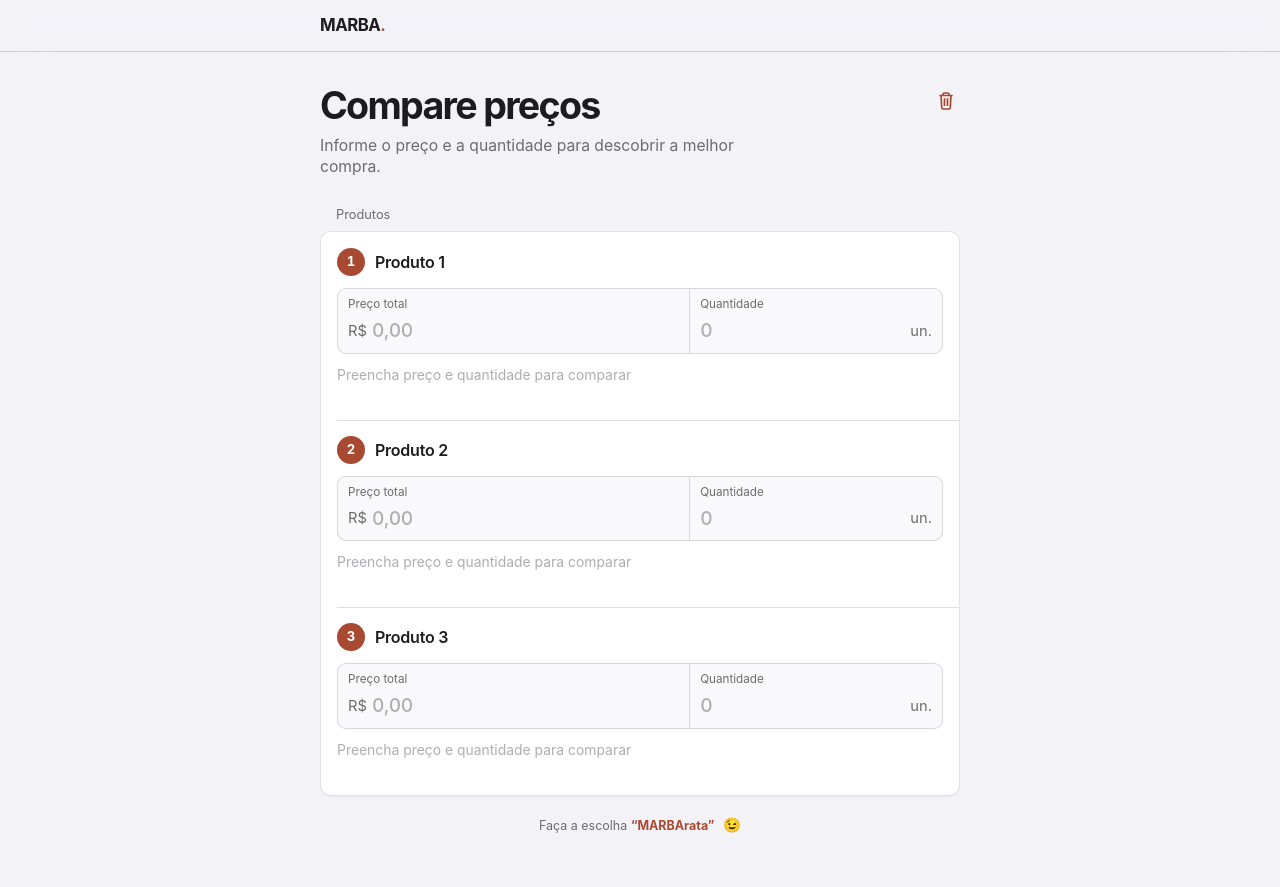
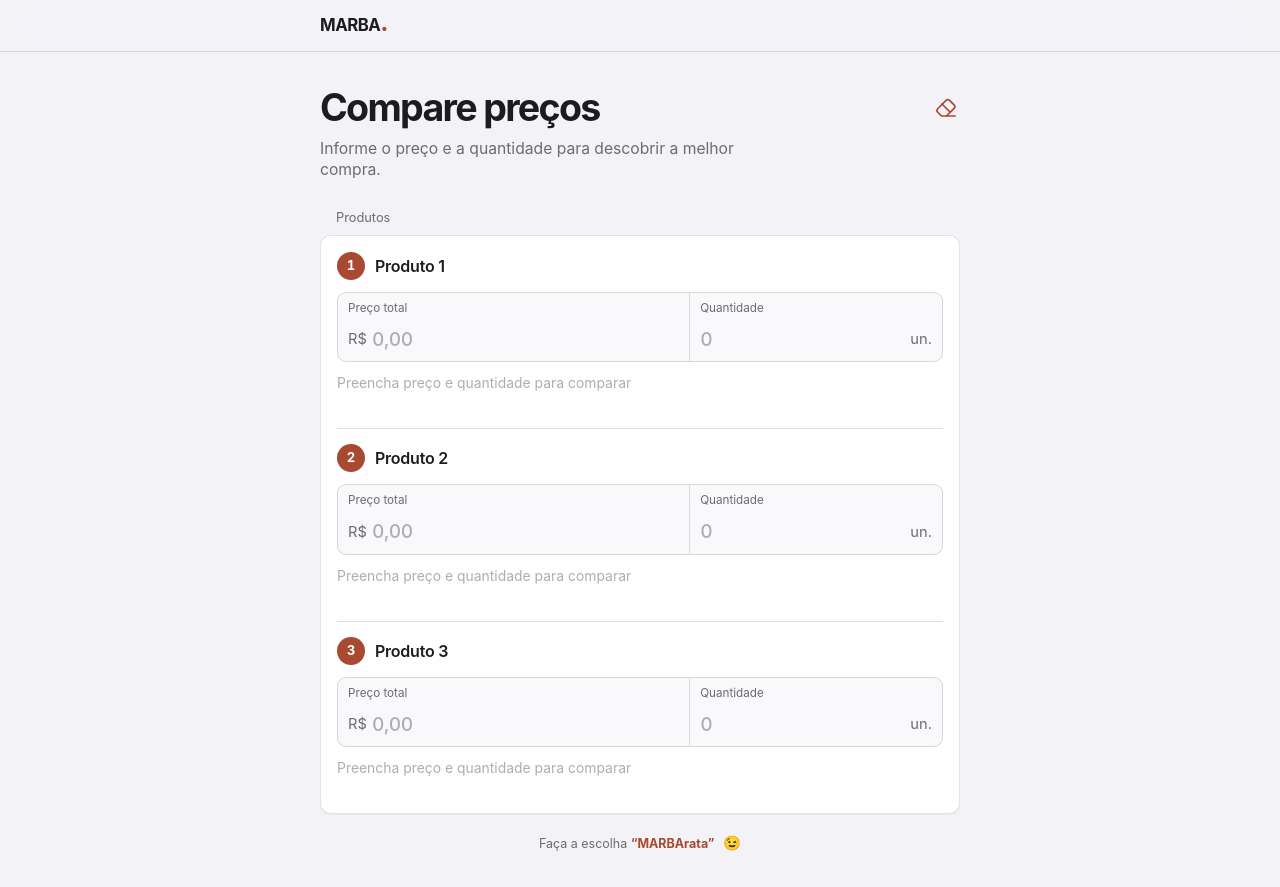
Before and after one commit to lossurdo/marba, an Angular app: page / in a window 1280 px wide. Built offline with nearby package versions, Linux system fonts and the light colour scheme.

Commit message:
fix: refina alinhamento e header

```diff
--- a/src/app/app.css
+++ b/src/app/app.css
@@ -12,19 +12,21 @@
   justify-content: space-between;
   padding: env(safe-area-inset-top) max(20px, calc((100vw - 680px) / 2 + 20px)) 0;
   border-bottom: 1px solid rgb(60 60 67 / 18%);
-  background: rgb(242 242 247 / 82%);
+  background: rgb(242 242 247 / 56%);
+  -webkit-backdrop-filter: saturate(180%) blur(20px);
   backdrop-filter: saturate(180%) blur(20px);
 }
 
 .brand { color: var(--ink); font-size: 1.05rem; font-weight: 700; letter-spacing: -.03em; text-decoration: none; }
-.brand span { color: var(--accent); }
+.brand span { color: var(--accent); font-size: 1.48em; line-height: 0; }
 
 .comparison { max-width: 680px; margin: 0 auto; padding: 24px 20px 0; }
-.intro { display: flex; align-items: flex-start; justify-content: space-between; gap: 16px; margin: 0 0 28px; }
+.intro { margin: 0 0 28px; }
+.intro-heading { display: flex; align-items: center; justify-content: space-between; gap: 16px; }
 h1 { margin: 0; color: var(--ink); font-size: clamp(2rem, 7vw, 2.35rem); font-weight: 700; letter-spacing: -.045em; line-height: 1.08; }
 .intro-copy { max-width: 440px; margin: 8px 0 0; color: var(--muted); font-size: .98rem; line-height: 1.35; }
 
-.clear-button { display: grid; width: 44px; min-width: 44px; height: 44px; min-height: 44px; margin: -7px -8px 0 0; padding: 10px; border: 0; border-radius: 50%; place-items: center; color: var(--accent); background: transparent; cursor: pointer; }
+.clear-button { display: grid; width: 44px; min-width: 44px; height: 44px; min-height: 44px; margin: 0 -8px 0 0; padding: 10px; border: 0; border-radius: 50%; place-items: center; color: var(--accent); background: transparent; cursor: pointer; }
 .clear-button svg { width: 100%; height: 100%; }
 .clear-button:hover { background: rgb(199 90 61 / 10%); }
 .clear-button:active { opacity: .55; }
@@ -34,7 +36,7 @@ h1 { margin: 0; color: var(--ink); font-size: clamp(2rem, 7vw, 2.35rem); font-we
 .items-list { overflow: hidden; border: 1px solid rgb(60 60 67 / 14%); border-radius: 11px; background: var(--surface); box-shadow: 0 1px 1px rgb(0 0 0 / 4%); }
 
 .item-card { --card-accent: var(--accent); position: relative; padding: 16px; background: var(--surface); }
-.item-card + .item-card::before { position: absolute; top: 0; right: 0; left: 16px; height: 1px; background: rgb(60 60 67 / 16%); content: ''; }
+.item-card + .item-card::before { position: absolute; top: 0; right: 16px; left: 16px; height: 1px; background: rgb(60 60 67 / 16%); content: ''; }
 .item-card.is-best { --card-accent: var(--badge-ink); }
 .item-card.is-most-expensive { --card-accent: var(--higher-ink); }
 
@@ -47,7 +49,7 @@ h2 { margin: 0; color: var(--ink); font-size: 1rem; font-weight: 600; letter-spa
 .higher-badge { color: var(--higher-ink); background: var(--higher-bg); }
 
 .fields-row { display: grid; grid-template-columns: 1.25fr .9fr; overflow: hidden; border: 1px solid rgb(60 60 67 / 18%); border-radius: 9px; background: #f9f9fb; }
-.field { display: grid; min-width: 0; gap: 2px; padding: 7px 10px; }
+.field { display: grid; min-width: 0; gap: 7px; padding: 7px 10px; }
 .field + .field { border-left: 1px solid rgb(60 60 67 / 16%); }
 .field-label { color: var(--muted); font-size: .73rem; }
 .input-wrap { display: flex; min-height: 30px; align-items: center; gap: 5px; border-radius: 4px; }
@@ -61,7 +63,7 @@ input::placeholder { color: var(--placeholder); opacity: 1; }
 .card-result strong { color: var(--card-accent); font-size: 1rem; font-weight: 650; font-variant-numeric: tabular-nums; }
 .card-result strong span { color: var(--muted); font-size: .78rem; font-weight: 400; }
 .result-hint { color: var(--placeholder); font-size: .87rem; }
-.equivalent-price { display: inline-flex; align-items: baseline; gap: 5px; margin-left: auto; }
+.equivalent-price { display: inline-flex; align-items: baseline; gap: 5px; margin-left: 0; }
 .page-footer { margin: 19px 16px 0; color: var(--muted); font-size: .78rem; line-height: 1.35; text-align: center; }
 .footer-quote { color: var(--accent); font-weight: 650; }
 .wink { margin-left: -2px; font-size: .9rem; }
--- a/src/app/app.html
+++ b/src/app/app.html
@@ -4,12 +4,16 @@
   </header>
   <section class="comparison" aria-labelledby="page-title">
     <div class="intro">
-      <div><h1 id="page-title">Compare preços</h1><p class="intro-copy">Informe o preço e a quantidade para descobrir a melhor compra.</p></div>
-      <button class="clear-button" type="button" aria-label="Limpar dados e começar novamente" title="Limpar dados e começar novamente" (click)="clearItems()">
+      <div class="intro-heading">
+        <h1 id="page-title">Compare preços</h1>
+        <button class="clear-button" type="button" aria-label="Limpar dados e começar novamente" title="Limpar dados e começar novamente" (click)="clearItems()">
         <svg aria-hidden="true" viewBox="0 0 24 24" fill="none" xmlns="http://www.w3.org/2000/svg">
-          <path d="M6 6.5h12M9 6.5V5.25c0-.69.56-1.25 1.25-1.25h3.5c.69 0 1.25.56 1.25 1.25V6.5m2 0-.72 12.05A1.5 1.5 0 0 1 14.78 20H9.22a1.5 1.5 0 0 1-1.5-1.45L7 6.5m3.5 3.25v6.5m3-6.5v6.5" stroke="currentColor" stroke-width="1.7" stroke-linecap="round" stroke-linejoin="round"/>
+          <path d="m7.5 20-4-4a2.12 2.12 0 0 1 0-3l8.8-8.8a2.12 2.12 0 0 1 3 0l5 5a2.12 2.12 0 0 1 0 3L12.5 20h-5Z" stroke="currentColor" stroke-width="1.7" stroke-linecap="round" stroke-linejoin="round"/>
+          <path d="m8 8 8 8M12.5 20H21" stroke="currentColor" stroke-width="1.7" stroke-linecap="round" stroke-linejoin="round"/>
         </svg>
-      </button>
+        </button>
+      </div>
+      <p class="intro-copy">Informe o preço e a quantidade para descobrir a melhor compra.</p>
     </div>
     <p class="section-label">Produtos</p>
     <div class="items-list" role="list">
```
